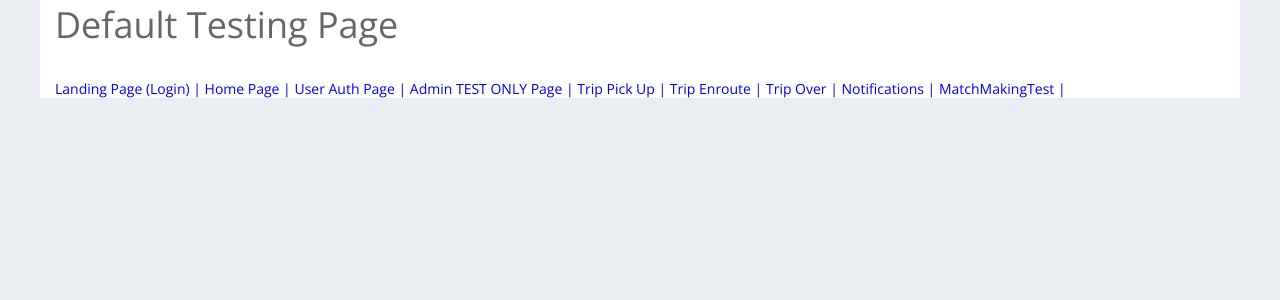
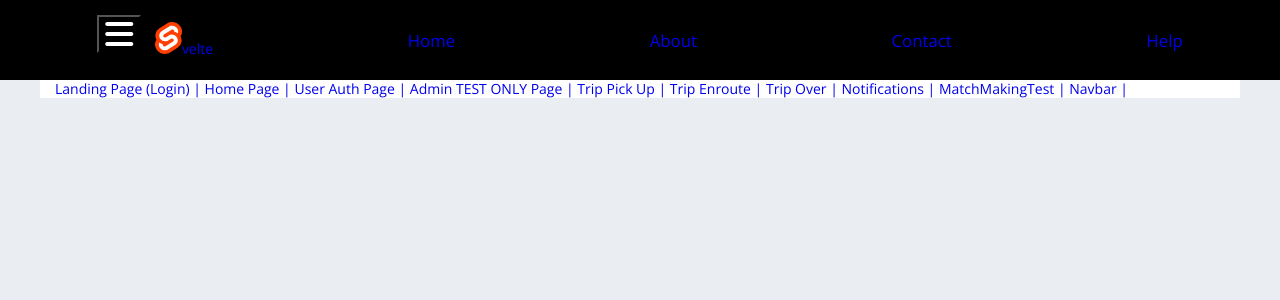
Before and after one commit to TeamScrummers/CampusRide, a SvelteKit app: page / in a window 1280 px wide. Shown: the top 300 px of the page. Built offline with nearby package versions, Linux system fonts and the light colour scheme.

Commit message:
Added a navbar to landing app.svelte page, added navbar page, added utils directory, added assets directory

```diff
--- a/src/app.html
+++ b/src/app.html
@@ -12,6 +12,8 @@
 		%sveltekit.head%
 	</head>
 	<body data-sveltekit-preload-data="hover">
+
 		<div style="display: contents">%sveltekit.body%</div>
+		<script src="https://kit.fontawesome.com/9c918e947d.js"></script>
 	</body>
 </html>
--- a/src/routes/+page.svelte
+++ b/src/routes/+page.svelte
@@ -1,10 +1,17 @@
 <!-- default page -->
 <!-- Preloading Mapbox Scripts -->
+<script>
+  import Navbar from "./navbar/navbar.svelte"
+  import { linkUtil } from "./utils/linkUtils.js"
+</script>
+
 <svelte:head>
   <script type="module" src="https://api.mapbox.com/mapbox-gl-js/v2.13.0/mapbox-gl.js"></script>
   <script type="module" src="https://api.mapbox.com/mapbox-gl-js/plugins/mapbox-gl-directions/v4.1.1/mapbox-gl-directions.js"></script>
   <script src='https://api.mapbox.com/mapbox-gl-js/plugins/mapbox-gl-geocoder/v4.7.0/mapbox-gl-geocoder.min.js'></script>
 </svelte:head>
+
+<Navbar data={ linkUtil } />
 
 <section class="content">
   <div class="container">
@@ -18,7 +25,7 @@
     <a href="/tripover">Trip Over | </a>
     <a href="/notifications">Notifications | </a>
     <a href="/matchmakingtest">MatchMakingTest | </a>
-
+    <a href="/navbar">Navbar | </a>
   </div>
 </section>
 
--- /dev/null
+++ b/src/routes/navbar/navbar.svelte
@@ -0,0 +1,214 @@
+<script>
+    export let data;
+    let clicked = false;
+    const handleClick = ()=> clicked = !clicked;
+    const resetClick = ()=> clicked = false;
+</script>
+
+<nav class={clicked? 'navbar-clicked' : 'navbar'}>
+    <div class="menu-icon">
+        <div class="icon-wrapper">
+          <button on:click={handleClick}>
+            <i class={clicked? 'fa fa-times' : 'fas fa-bars'} />
+          </button>
+        </div>
+        {#if data.logoLink}
+        <a class="logo-link-text" href={data.linkUrl}><img class='logo' src={data.logoSrc} alt={data.altText}/>{data.optionalLinkText? data.optionalLinkText : ''} </a>
+        {:else}
+        <img class='logo'  src={data.logoSrc} alt={data.altText}/>
+        {/if}
+    </div>
+    {#each data.links as link}
+        {#if link.displayInNav}
+        <div class={clicked? 'navbar-item-clicked' : 'navbar-item'}>
+            <a class='link-text' href={link.url} on:click={resetClick}>{link.linkText}</a>
+        </div>
+        {/if}
+    {/each}
+
+</nav>
+
+
+<style>
+    button{
+      background-color: rgb(255, 255, 255,0);
+    }
+    .navbar {
+        position: fixed;
+        top: 0;
+        width: 100%;
+        height: 5rem;
+        background-color: #000;
+        color: #FFF;   z-index: 999;
+        display: flex;
+        flex-direction: row;
+        justify-content: space-around;
+        align-items: center;
+        transition: all 0.2s ease-out;
+    }
+    .navbar-clicked{
+        position: fixed;
+        top: 0;
+        width: 100%;
+        background-color: #000;
+        color: #FFF;   z-index: 999;
+        display: flex;
+        flex-direction: row;
+        justify-content: space-around;
+        align-items: center;
+        transition: all 0.2s ease-out;
+        height:5em;
+    }
+
+    .navbar-item {
+        display: flex;
+        height: 4em;
+        color: #FFF;
+        font-size: 1.2em;
+        align-items: center;
+    }
+    .navbar-item:hover{
+        border-bottom: 4px solid #fff;
+        transition: all 0.2s ease-out;
+    }
+    .navbar-item-clicked{
+        display: flex;
+        height: 4em;
+        color: #FFF;
+        font-size: 1.2em;
+        align-items: center;
+    }
+    .navbar-item-clicked:hover{
+        color: #FFF;
+        border-bottom: 4px solid #fff;
+        transition: all 0.2s ease-out;
+    }
+    .icon-wrapper{
+        margin-top: -.5em;
+        margin-right: 1em;
+    }
+    .menu-icon{
+        display: flex;
+        flex-direction: row;
+        justify-content: space-between;
+    }
+    .fa-bars {
+        display: flex;
+        font-size: 2rem;
+        cursor:pointer;
+    }
+    .fa-times {
+        display: flex;
+        font-size: 2rem;
+        cursor:pointer;
+    }
+    .fa-times:hover{
+        position: relative;
+        box-shadow:  0 0 20px 5px #777575;
+        background-color:rgba(119, 117, 117, .58);
+        transition: all 0.2s ease-out;
+        border-radius: 50%;
+
+    }
+    .fa-bars:hover{
+        position: relative;
+        box-shadow:  0 0 20px 5px#777575;
+        background-color:rgba(119, 117, 117, .58);
+        transition: all 0.2s ease-out;
+        border-radius: 50%;
+    }
+    @media (max-width: 1024px) {
+      /* CSS styles for tablets/mobile go here */
+      button:hover{
+      background-color: rgb(255, 255, 255,0);
+      }
+      button:focus{
+        background-color: #FFF;
+        color:#242424;
+        transition: all 0.2s ease-out;
+      }
+      a:focus{
+        color:#242424;
+        background-color: #FFF;
+        color:#242424;
+        transition: all 0.2s ease-out;
+      }
+      .navbar {
+        height: 4.5em;
+        width: 100vw;
+        color: #FFF;   z-index: 999;
+        display: flex;
+        flex-direction: column;
+        align-items: center;
+        justify-content: start;
+
+      }
+      .navbar-clicked{
+        height: 100vh;
+        width: 100vw;
+        color: #FFF;   z-index: 999;
+        display: flex;
+        flex-direction: column;
+        align-items: center;
+        justify-content: start;
+      }
+      .navbar-item {
+        display:none;
+        }
+      .navbar-item-clicked{
+        display: flex;
+        width: 100vw;
+        color: #FFF;
+        font-size: 1.2em;
+        align-items: center;
+        justify-content: center;
+      }
+      .navbar-item-clicked:hover{
+        background-color: #FFF;
+        color:#242424;
+        transition: all 0.2s ease-out;
+      }
+      .navbar-item-clicked:hover a{
+        color:#242424;
+      }
+      .navbar-item:hover a{
+        color:#242424;
+      }
+      .navbar-item:hover{
+        background-color: #FFF;
+        color:#242424;
+        transition: all 0.2s ease-out;
+      }
+      .link-text{
+        display: flex;
+        width: 100%;
+        height: 100%;
+        align-items: center;
+        justify-content: center;
+      }
+
+      .link-text:hover{
+        color:#242424;
+      }
+      .menu-icon{
+        width: 100%;
+        display: flex;
+        flex-direction: row;
+        align-items: center;
+        justify-content: center;
+        height:3em;
+        padding-top: 1em;
+        padding-bottom: .5em;
+      }
+      .fa:hover {
+        color: #242424;
+      }
+
+    }
+
+    @media (max-width: 768px) {
+        /* CSS styles for mobile phones go here */
+    }
+
+
+    </style>
--- /dev/null
+++ b/src/routes/utils/linkUtils.js
@@ -0,0 +1,38 @@
+import svelteLogo from '../assets/svelte.svg';
+
+export const linkUtil = {
+    logo: true,
+    logoSrc:svelteLogo,
+    logoLink:true,
+    linkUrl: '#/',
+    optionalLinkText: 'velte',
+    copyrightNotice: `ConsultingNinja  © 2022`,
+    altText: 'Logo',
+    links:[
+        {url:'#/',
+        displayInNav: true,
+        displayInFooter: true,
+        linkText: 'Home'
+    },
+    {url:'#/about',
+    displayInNav: true,
+    displayInFooter: true,
+    linkText: 'About'
+    },
+    {url:'#/contact',
+    displayInNav: true,
+    displayInFooter: true,
+    linkText: 'Contact'
+    },
+    {url:'#/help',
+    displayInNav: true,
+    displayInFooter: true,
+    linkText: 'Help'
+    },
+    {url:'#/notfound',
+    displayInNav: false,
+    displayInFooter: false,
+    linkText: ''
+    },
+    ]
+}
```
Also changed, not shown: src/routes/assets/svelte.svg (added).
